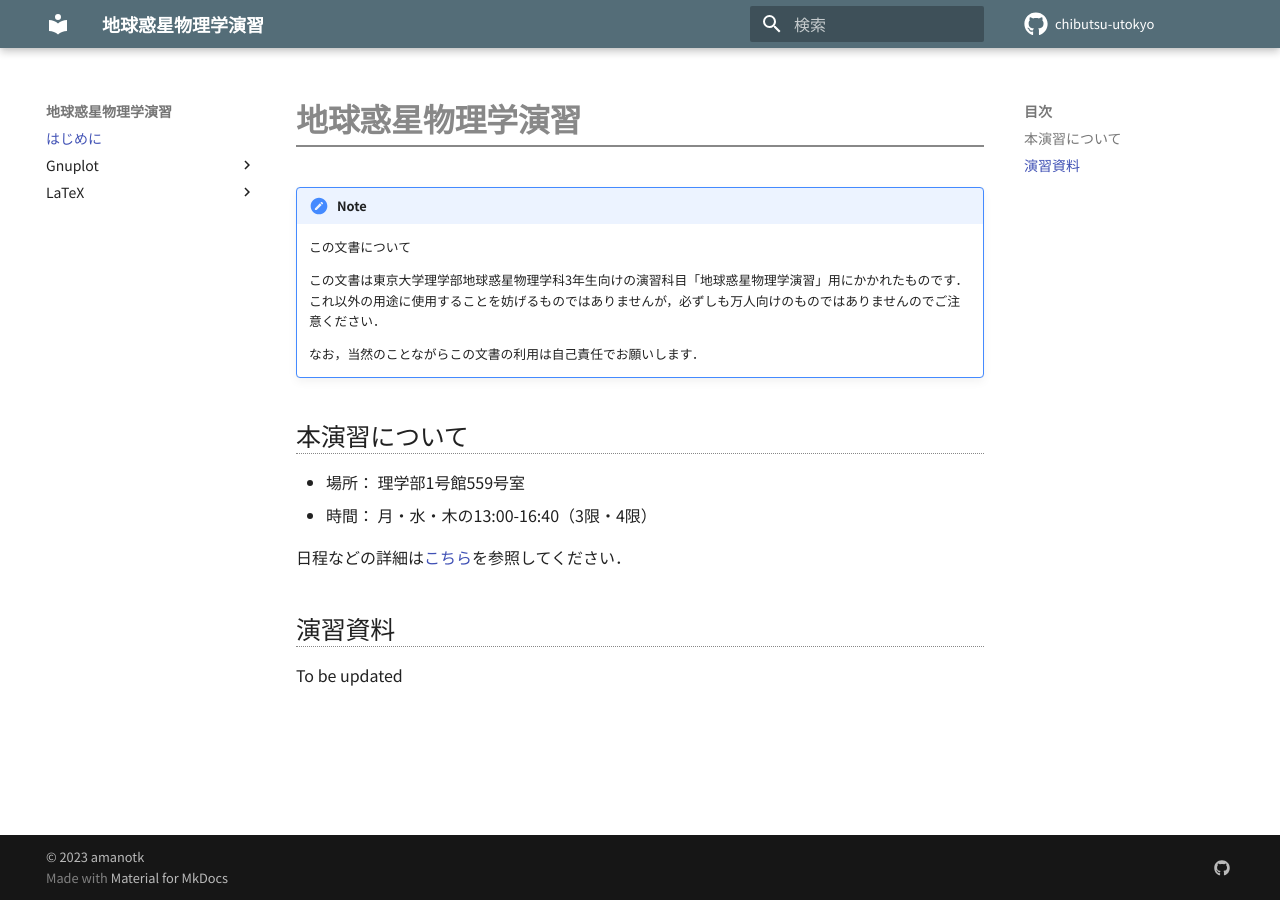
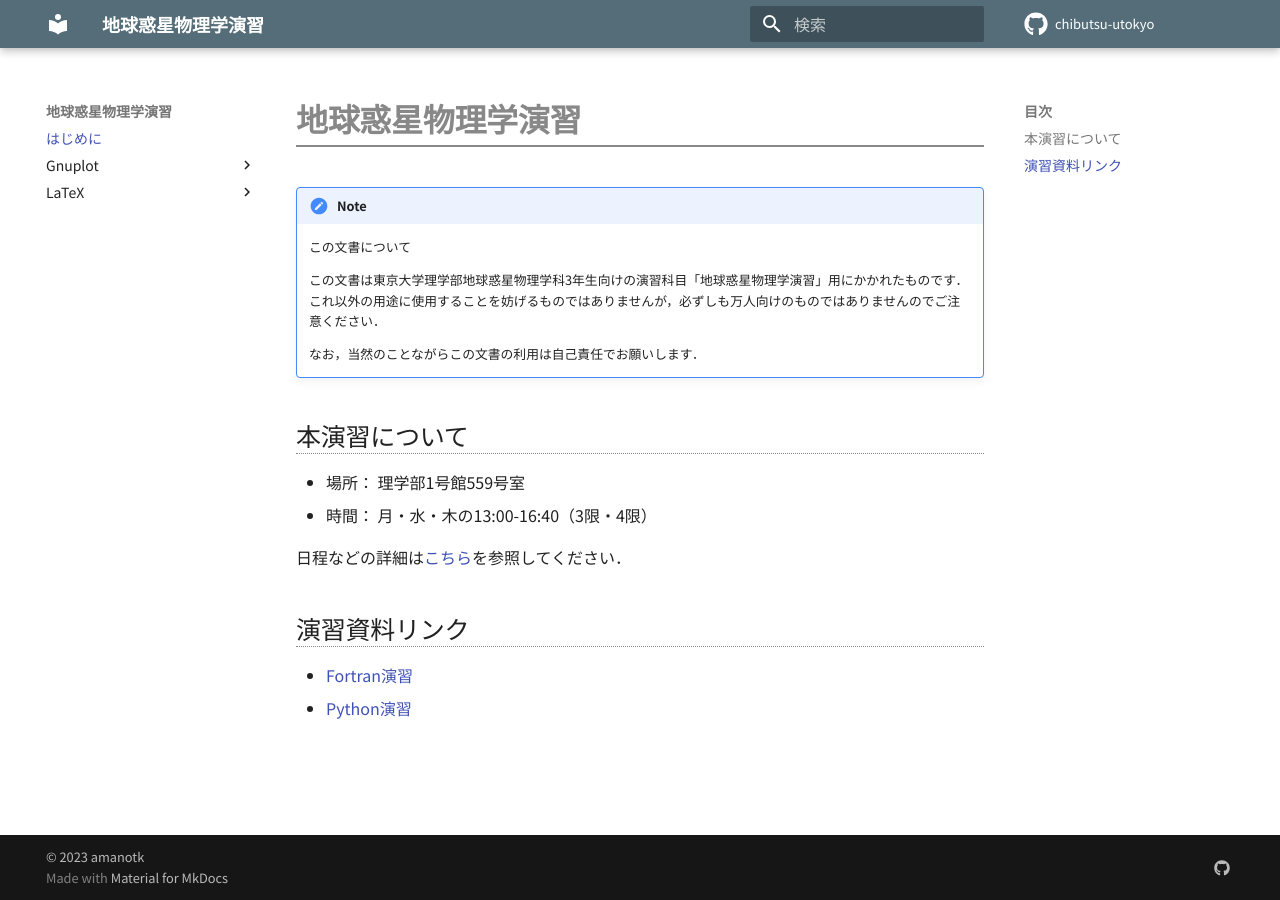
Before and after one commit to chibutsu-utokyo/chibutsu-utokyo.github.io, an MkDocs documentation site: the page built from docs/index.md, in a window 1280 px wide. Built offline with MkDocs 1.6.1 and Material for MkDocs 9.7.7, drawn with Linux system fonts in a browser that asks for light colours; comment, search, counter and statistics services are not loaded.

Commit message:
Added links

```diff
--- a/docs/index.md
+++ b/docs/index.md
@@ -14,5 +14,6 @@
 
 日程などの詳細は[こちら](https://drive.google.com/file/d/1AHzJqs78EF9gW-JgOSva7Y08k-ffuYwM/view?usp=share_link)を参照してください．
 
-## 演習資料
-To be updated
+## 演習資料リンク
+- [Fortran演習](https://amanotk.github.io/fortran-resume-public/)
+- [Python演習](https://amanotk.github.io/python-resume-public/)
```
Also changed, not shown: 2 other files.
